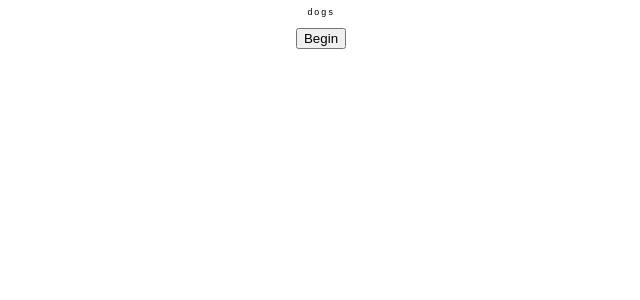
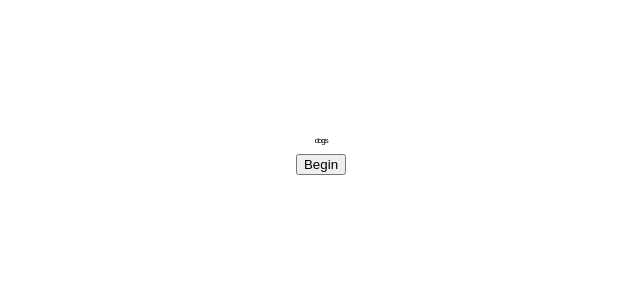
Before and after one commit to Nickprovs/ascmii, a React (Create React App) app: page / in a window 1280 px wide. Shown: the top 300 px of the page, without its empty margins (319-959 px from the left). Built offline with nearby package versions, Linux system fonts and the light colour scheme.

Commit message:
skipping every other line since characters are about twice as tall as they are wide. Definite refactors required. Also played around with font sizing.

```diff
--- a/src/App.css
+++ b/src/App.css
@@ -26,9 +26,9 @@
 
 #ascii {
   font-family: "Courier New", "Courier", monospace;
-  font-size: 9px;
-  line-height: 9px;
-  letter-spacing: 1.5px;
+  font-size: 8px;
+  line-height: 8px;
+  letter-spacing: -1.5px;
   text-align: center;
 }
 
--- a/src/App.js
+++ b/src/App.js
@@ -6,8 +6,8 @@ import "./App.css";
 //Get camera stream from WebRtc
 //Poop that into hidden video element
 //Periodically draw a video frame to a hidden canvas
-//Loop through that image's canvas data and build a formatted text string
-//Assign that
+//Loop through that image's canvas data and build a formatted image-like ascii string
+//Bind that string to a pre tag on the markup
 
 class App extends Component {
   state = {
@@ -140,6 +140,11 @@ class App extends Component {
       const pixelNum = Math.ceil((i + 1) / 4);
       if (i !== 0 && pixelNum % width === 0) {
         console.log("breaking at", pixelNum);
+        //Skip every other line
+        console.log(i);
+        let newI = i + this.canvas.width * 4;
+        console.log(newI);
+        i = newI;
         nextCharacter += "\n";
       }
 
@@ -164,8 +169,8 @@ class App extends Component {
   }
 
   clampDimensions(width, height) {
-    const MAXIMUM_WIDTH = 100;
-    const MAXIMUM_HEIGHT = 67;
+    const MAXIMUM_WIDTH = 187.5;
+    const MAXIMUM_HEIGHT = 125;
 
     if (height > MAXIMUM_HEIGHT) {
       const reducedWidth = Math.floor((width * MAXIMUM_HEIGHT) / height);
@@ -215,7 +220,7 @@ class App extends Component {
         </div>
 
         {/*Canas: Hidden */}
-        <div style={{ display: "none" }}>
+        <div>
           <canvas
             ref={this.setCanvas}
             width={adjustedWidth}
```
